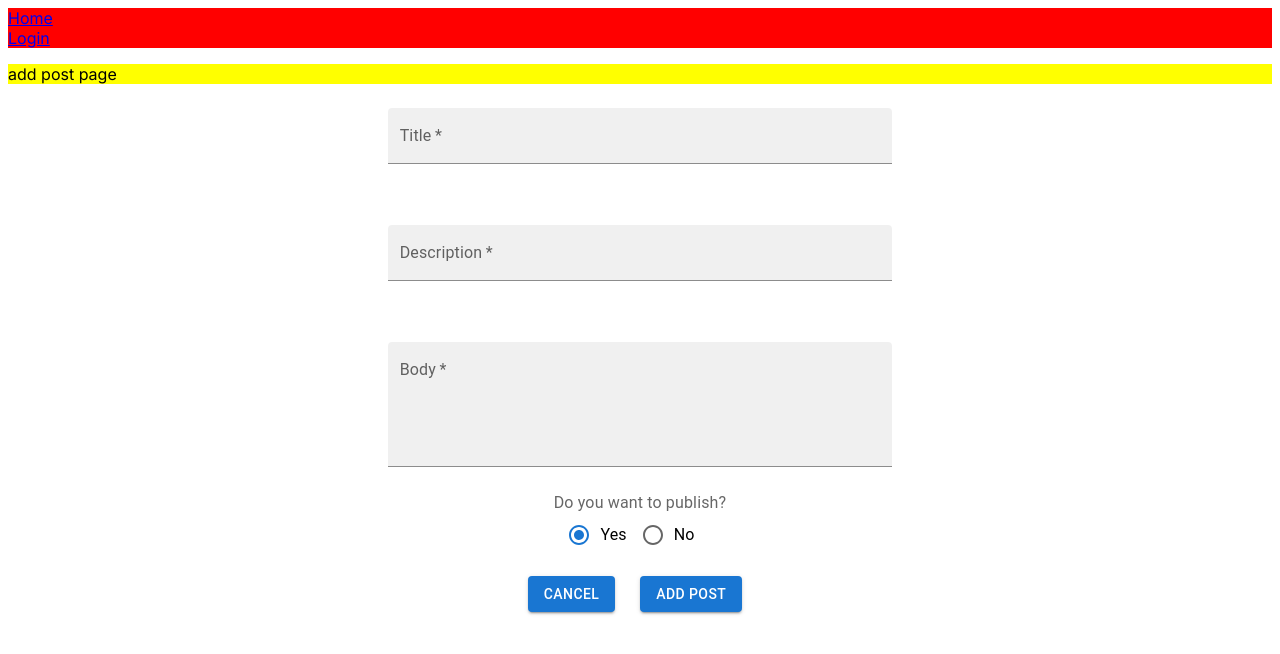
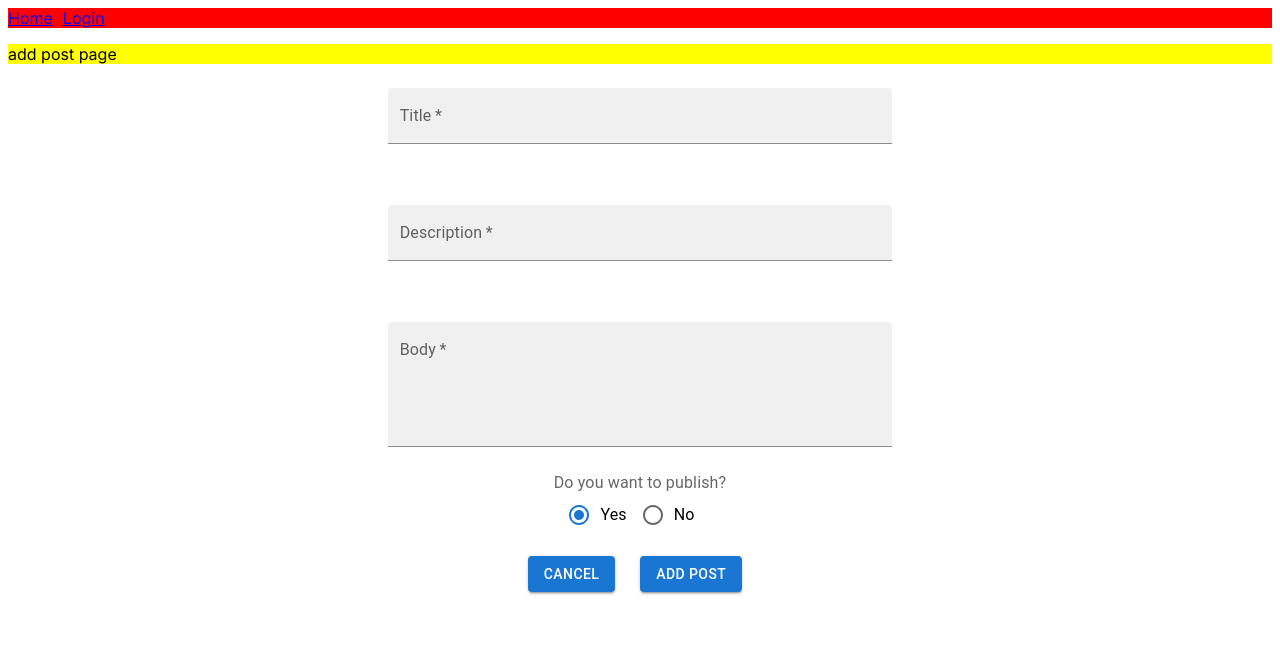
Before and after one commit to tahagunes/auth-task, a Next.js app in the folder nextjs/: page /add-post in a window 1280 px wide. Shown: the top 654 px of the page. Built offline with nearby package versions, Linux system fonts and the light colour scheme; no server answers.

Commit message:
header edited

```diff
--- a/nextjs/src/components/header/index.js
+++ b/nextjs/src/components/header/index.js
@@ -12,19 +12,22 @@ export function Header() {
     return (
         <header style={{ backgroundColor: 'red' }}>
             <div>
+                <nav>
+                    {auth ? (
+                        <div >
                             <Link href="/">Home</Link>
-            </div>
-            <nav>
-                {auth  ? (
-                    <div style={{ flexDirection: "row" , padding: 10 }}>
                             <Link style={{ paddingLeft: 10 }} href="/posts">Posts</Link>
                             <Link style={{ paddingLeft: 10 }} href="/users">Users</Link>
                             <Link style={{ paddingLeft: 10 }} onClick={handleLogout} href="/login">Log Out</Link>
                         </div>
                     ) : (
-                    <Link href="/login">Login</Link>
+                        <div>
+                            <Link href="/">Home</Link>
+                            <Link style={{ paddingLeft: 10 }} href="/login">Login</Link>
+                        </div>
                     )}
                 </nav>
+            </div>
         </header>
     );
 }
```
Lines whose indentation alone changed are shown as unchanged.
